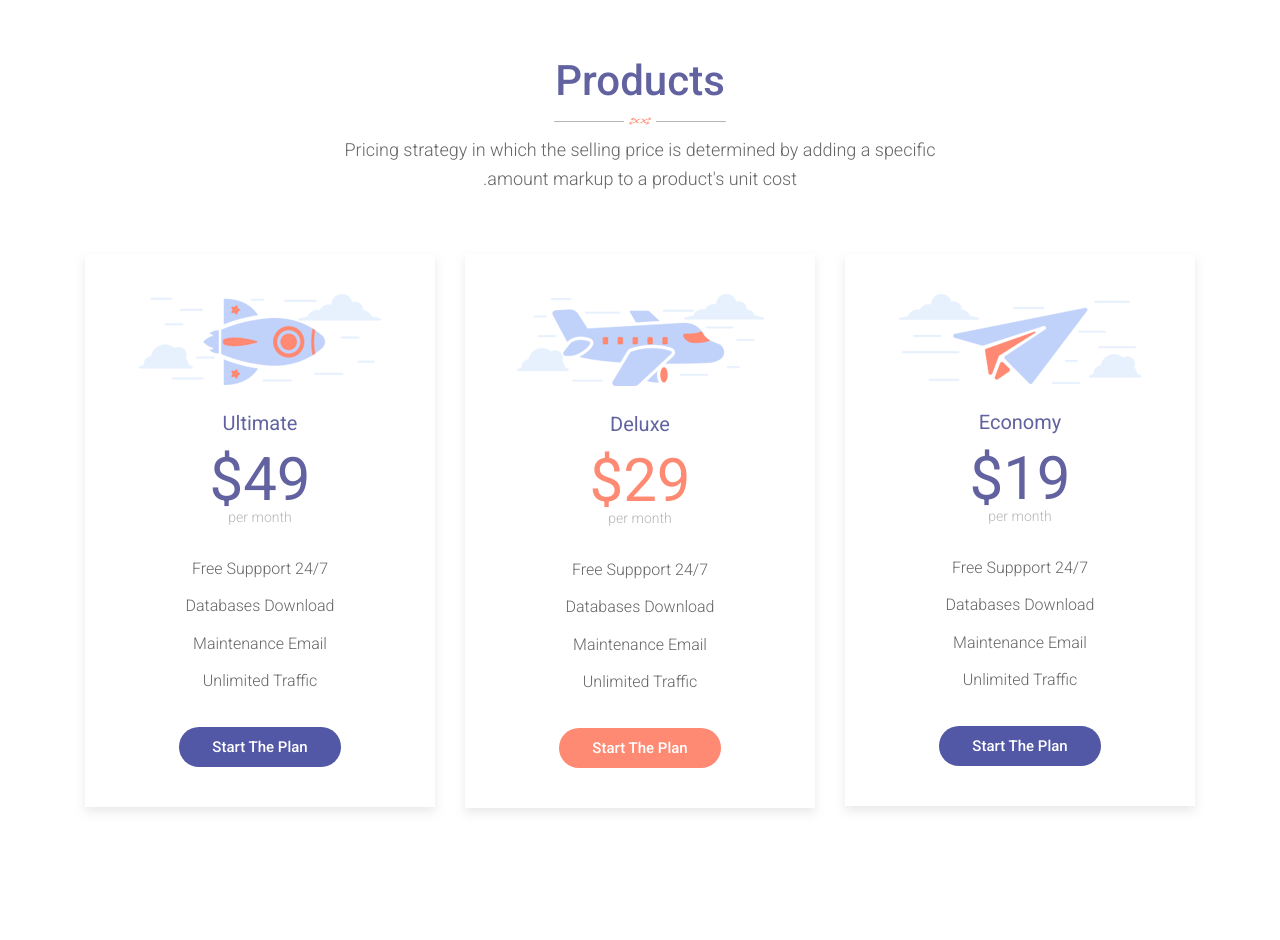
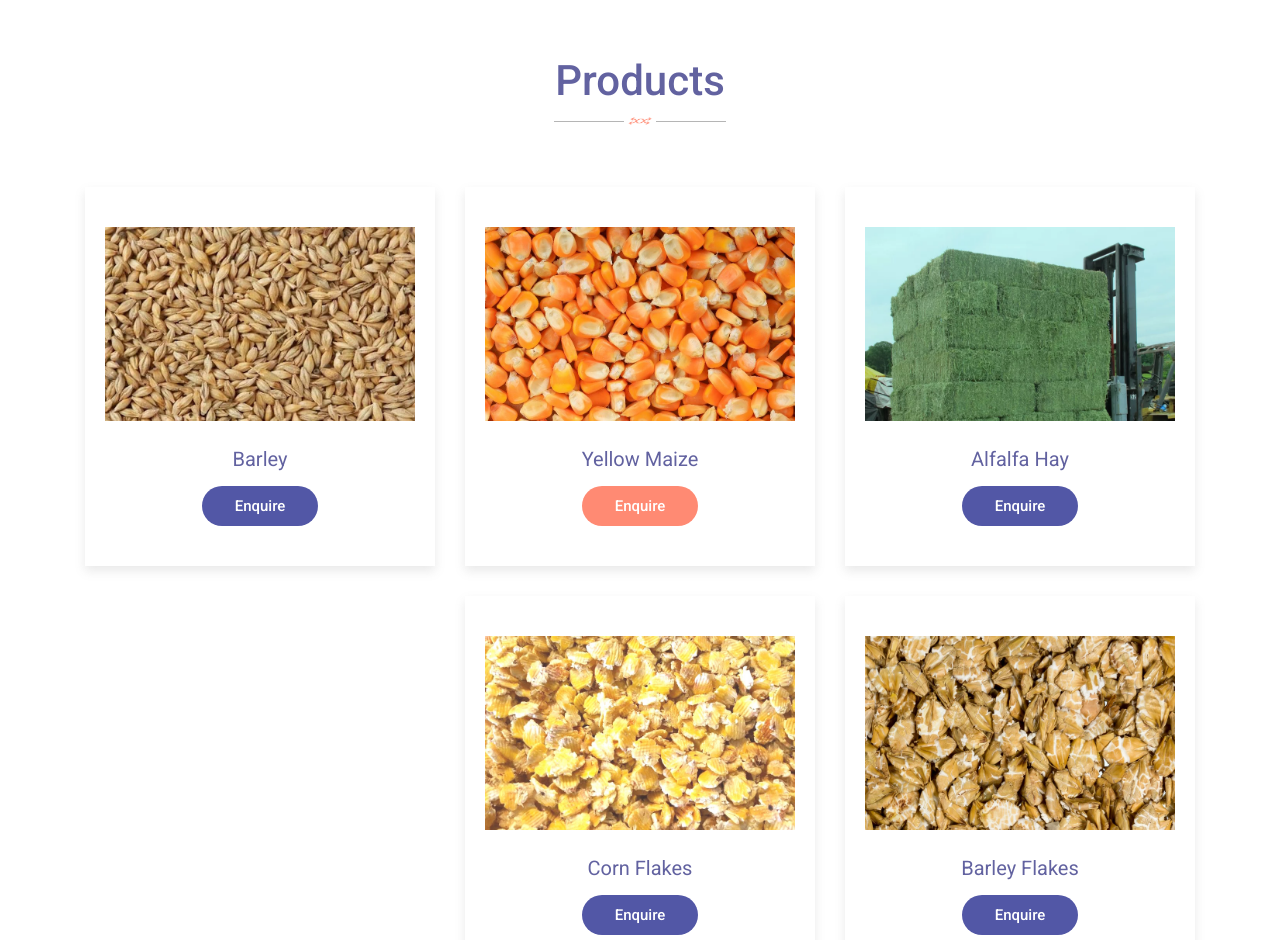
Before and after one commit to nisanthks/cadinn, a plain HTML site: page index.html in a window 1280 px wide. Shown: the part 1860-2800 px from the top of the page. Drawn offline with Linux system fonts and the light colour scheme.

Commit message:
products added

```diff
--- a/index.html
+++ b/index.html
@@ -75,13 +75,12 @@
           <div class="st-hero-text st-style1">
             <h1 class="st-hero-title">CADINN General Trading LLC</h1>
             <div class="st-hero-subtitle">
-              Unleashing Opportunities<br />
+              Unleashing Opportunities, <br />
               Connecting Worlds : Your Global Trade Partner in UAE
             </div>
             <h1 class="st-hero-title">كادين للتجارة العامة ش.ذ.م.م</h1>
             <div class="st-hero-subtitle">
-              إطلاق العنان للفرص<br />
-              ربط العوالم: شريكك التجاري العالمي في الإمارات العربية المتحدة
+              إطلاق العنان للفرص ، ربط العوالم: شريكك التجاري العالمي في الإمارات العربية المتحدة
             </div>
             <!-- <div class="st-btn-group st-style1">
               <a href="#" class="st-btn st-style1 st-color1">Learn More</a>
@@ -495,35 +494,35 @@
             <img src="assets/img/light-img/seperator-icon.png" alt="demo" class="st-seperator-icon">
             <div class="st-seperator-right-bar wow fadeInRight" data-wow-duration="1s" data-wow-delay="0.2s"></div>
           </div>
-          <p>Pricing strategy in which the selling price is determined by adding a specific <br>amount markup to a product's unit cost.</p>
+          <!-- <p>Pricing strategy in which the selling price is determined by adding a specific <br>amount markup to a product's unit cost.</p> -->
         </div>
       </div>
       <div class="container">
         <div class="row">
           <div class="col-lg-4">
             <div class="st-price-card text-center wow fadeInUp" data-wow-duration="0.8s" data-wow-delay="0.2s">
-              <div class="st-price-card-img"><img src="assets/img/light-img/price-img1.png" alt="demo"></div>
-              <h3 class="st-price-card-title">Economy</h3>
-              <div class="st-price">
+              <div class="st-price-card-img"><img src="assets/img/light-img/alfalfa-hay-1.png" alt="demo"></div>
+              <h3 class="st-price-card-title">Alfalfa Hay</h3>
+              <!-- <div class="st-price">
                 <h3>$19</h3>
                 <span>per month</span>
-              </div>
-              <ul class="st-price-card-feature st-mp0">
+              </div> -->
+              <!-- <ul class="st-price-card-feature st-mp0">
                 <li>Free Suppport 24/7</li>
                 <li>Databases Download</li>
                 <li>Maintenance Email</li>
                 <li>Unlimited Traffic</li>
-              </ul>
+              </ul> -->
               <div class="st-price-card-btn">
-                <a href="#" class="st-btn st-style1 st-size1 st-color1">Start The Plan</a>
+                <a href="#contact" class="st-btn st-style1 st-size1 st-color1">Enquire</a>
               </div>
             </div>
           </div>
           <div class="col-lg-4">
             <div class="st-price-card text-center st-featured-price wow fadeInUp" data-wow-duration="0.8s" data-wow-delay="0.3s">
-              <div class="st-price-card-img"><img src="assets/img/light-img/price-img2.png" alt="demo"></div>
-              <h3 class="st-price-card-title">Deluxe</h3>
-              <div class="st-price">
+              <div class="st-price-card-img"><img src="assets/img/light-img/Yellow Maize.jpg" alt="demo"></div>
+              <h3 class="st-price-card-title">Yellow Maize</h3>
+              <!-- <div class="st-price">
                 <h3>$29</h3>
                 <span>per month</span>
               </div>
@@ -532,17 +531,17 @@
                 <li>Databases Download</li>
                 <li>Maintenance Email</li>
                 <li>Unlimited Traffic</li>
-              </ul>
+              </ul> -->
               <div class="st-price-card-btn">
-                <a href="#" class="st-btn st-style1 st-size1 st-color2">Start The Plan</a>
+                <a href="#contact" class="st-btn st-style1 st-size1 st-color2">Enquire</a>
               </div>
             </div>
           </div>
           <div class="col-lg-4">
             <div class="st-price-card text-center wow fadeInUp" data-wow-duration="0.8s" data-wow-delay="0.4s">
-              <div class="st-price-card-img"><img src="assets/img/light-img/price-img3.png" alt="demo"></div>
-              <h3 class="st-price-card-title">Ultimate</h3>
-              <div class="st-price">
+              <div class="st-price-card-img"><img src="assets/img/light-img/barley.jpg" alt="demo"></div>
+              <h3 class="st-price-card-title">Barley</h3>
+              <!-- <div class="st-price">
                 <h3>$49</h3>
                 <span>per month</span>
               </div>
@@ -551,9 +550,27 @@
                 <li>Databases Download</li>
                 <li>Maintenance Email</li>
                 <li>Unlimited Traffic</li>
-              </ul>
+              </ul> -->
               <div class="st-price-card-btn">
-                <a href="#" class="st-btn st-style1 st-size1 st-color1">Start The Plan</a>
+                <a href="#contact" class="st-btn st-style1 st-size1 st-color1">Enquire</a>
+              </div>
+            </div>
+          </div>
+          <div class="col-lg-4">
+            <div class="st-price-card text-center wow fadeInUp" data-wow-duration="0.8s" data-wow-delay="0.4s">
+              <div class="st-price-card-img"><img src="assets/img/light-img/BARLEY FLAKES.jpeg" alt="demo"></div>
+              <h3 class="st-price-card-title">Barley Flakes</h3>
+              <div class="st-price-card-btn">
+                <a href="#contact" class="st-btn st-style1 st-size1 st-color1">Enquire</a>
+              </div>
+            </div>
+          </div>
+          <div class="col-lg-4">
+            <div class="st-price-card text-center wow fadeInUp" data-wow-duration="0.8s" data-wow-delay="0.4s">
+              <div class="st-price-card-img"><img src="assets/img/light-img/corn flakes.jpg" alt="demo"></div>
+              <h3 class="st-price-card-title">Corn Flakes</h3>
+              <div class="st-price-card-btn">
+                <a href="#contact" class="st-btn st-style1 st-size1 st-color1">Enquire</a>
               </div>
             </div>
           </div>
```
Also changed, not shown: assets/img/light-img/BARLEY FLAKES.jpeg (added), assets/img/light-img/Yellow Maize.jpg (added), assets/img/light-img/alfalfa-hay-1.png (added), assets/img/light-img/barley.jpg (added), assets/img/light-img/corn flakes.jpg (added).
